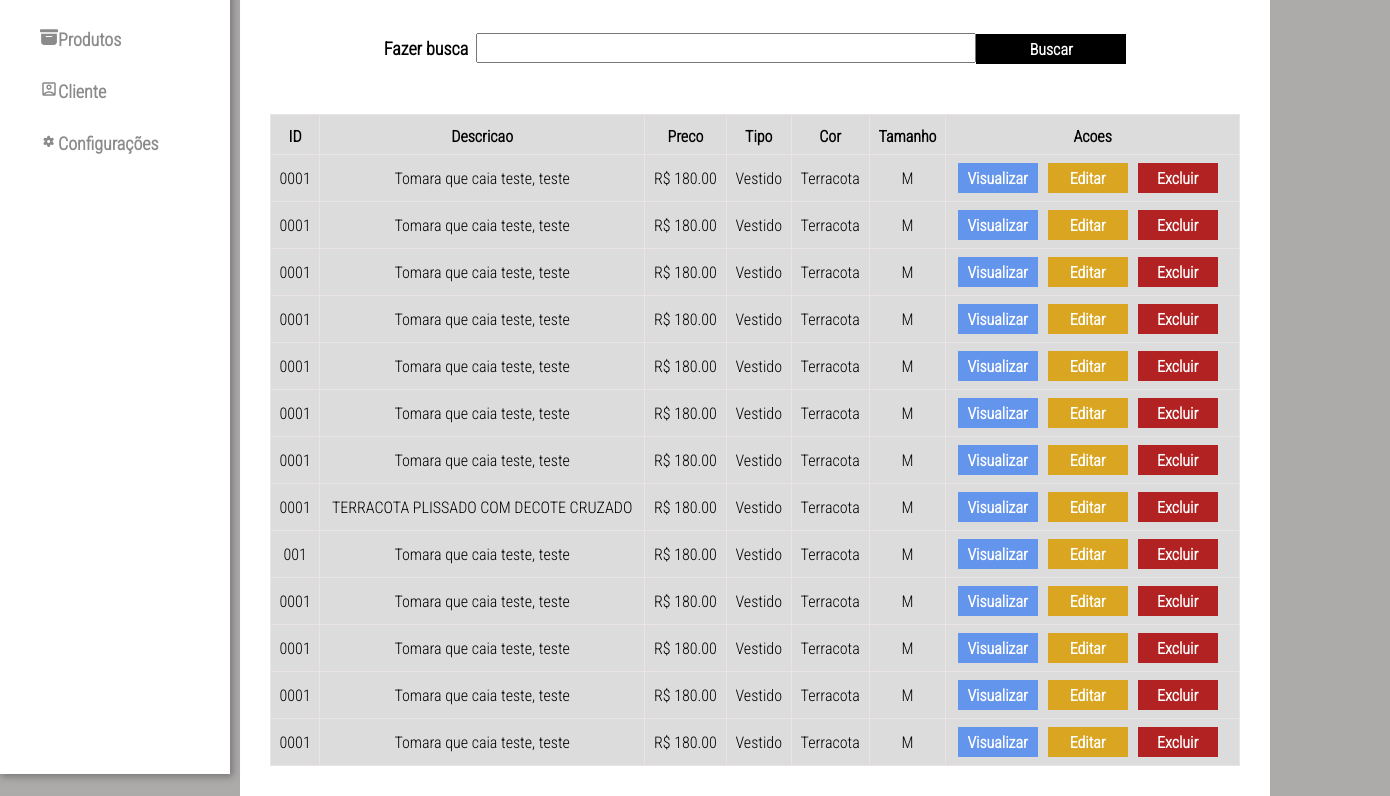
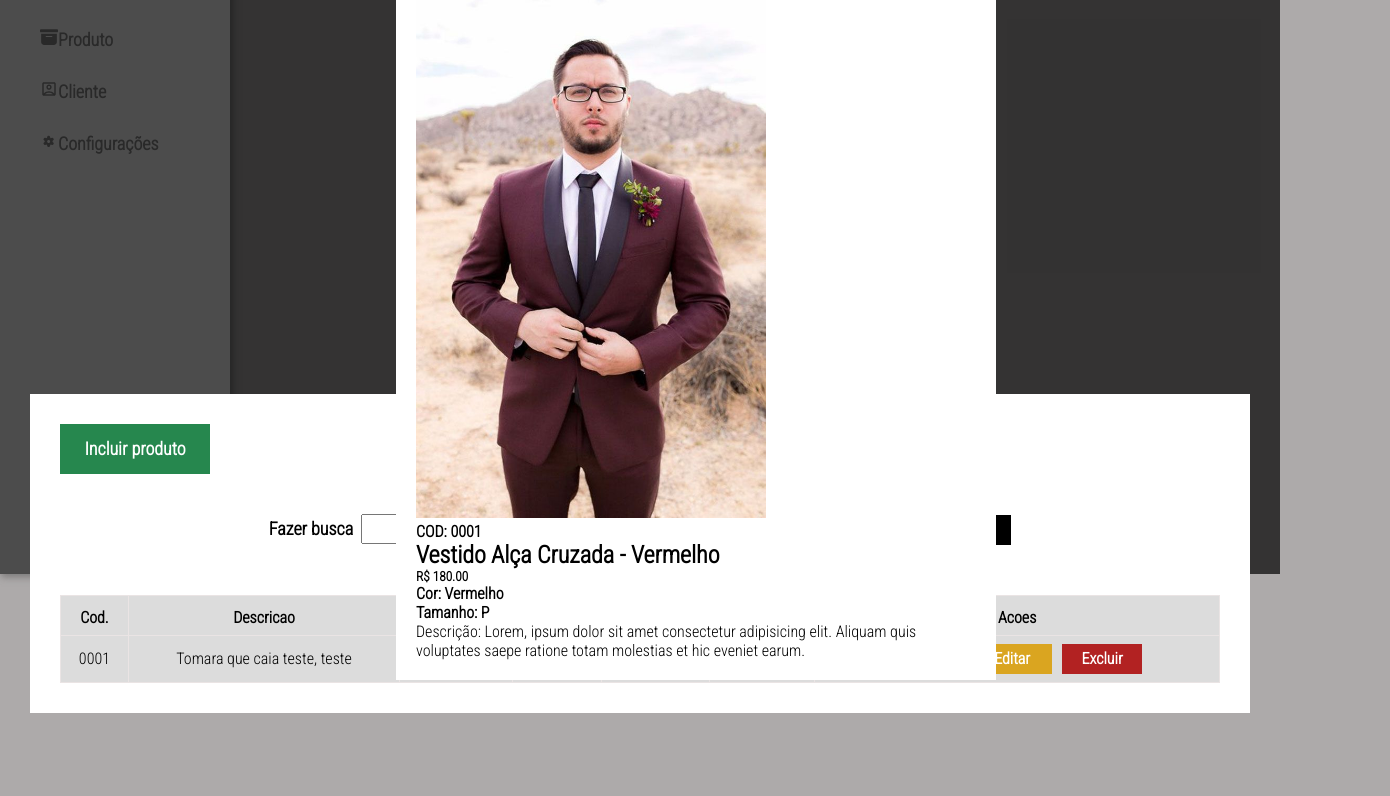
Before and after one commit to julio-r-ai/top-fashion, a React (Vite) app: page /product in a window 1280 px wide. Shown: the part 226-1022 px from the top of the page, 1390 px wide, since content can reach past the window. After the commit the page ends 800 px from the top, so only its background shows below. Built offline with nearby package versions, Linux system fonts and the light colour scheme.

Commit message:
Iniciando visualização de produto

```diff
--- a/src/App.css
+++ b/src/App.css
@@ -38,7 +38,7 @@ body{
   width: 230px;
   background-color: rgb(255, 255, 255);
   padding: 150px 50px 50px 40px;
-  height: 1000px;
+  height: 100%;
   font-size: 18px;
   font-weight: bold;
   box-shadow: 2px 2px 7px 1px rgba(103, 102, 102, 0.718);
@@ -179,6 +179,11 @@ body{
   padding: 20px 20px 20px 20px;
   margin-top: 10%;
   margin-left: 35%;
+  position: relative;
+  top: 50%;
+  left: 50%;
+  margin-left: -20%;
+  margin-top: -20%;
 }
 
 .registerInterno input{
@@ -196,6 +201,11 @@ body{
 
 .closed{
   font-size: 45px;
+}
+.closed:hover{
+  box-shadow: 2px 2px 7px 1px rgba(103, 102, 102, 0.718);
+  font-size: 46px;
+  color: #B22222;
 }
 
 label{
@@ -328,3 +338,33 @@ th{
   margin-right: 10px;
   background-color: #B22222;
 }
+
+.vewProduct1{
+  margin-top: 40px;
+  background-color: rgb(255, 255, 255);
+  padding: 30px;
+  position: fixed;
+  top: 47px;
+  bottom: 0;
+  right: 0;
+  background-color: rgb(0, 0, 0, 0.7);
+  z-index: 1000;
+  width: 100%;
+}
+
+.viewProduct2{
+  width: 600px;
+  background-color: rgb(255, 255, 255);
+  padding: 20px 20px 20px 20px;
+  margin-top: 10%;
+  margin-left: 35%;
+  position: relative;
+  top: 50%;
+  left: 50%;
+  margin-left: -20%;
+  margin-top: -20%;
+}
+
+.viewProduct2 img{
+  width: 350px;
+}
--- a/src/components/Header.jsx
+++ b/src/components/Header.jsx
@@ -1,4 +1,3 @@
-import '../index.css'
 import { VscAccount } from 'react-icons/vsc'
 
 const Header = () => {
--- a/src/components/Sidebar.jsx
+++ b/src/components/Sidebar.jsx
@@ -1,4 +1,3 @@
-import "../index.css"
 import { ImHome3 } from 'react-icons/im';
 import {  MdOutlineAccountBox, MdCalendarToday } from 'react-icons/md'
 import { TiCog } from 'react-icons/ti'
@@ -10,8 +9,8 @@ const sidebar = () => {
         <div className='sidebar'>
             <ul>
                 <li><Link className="links" to="/"><ImHome3/>Home</Link></li>
-                <li><Link className="links"  to="/rents"><MdCalendarToday/>Alugueis</Link></li>
-                <li><Link className="links"  to="/product"><BsFillArchiveFill/>Produtos</Link></li>
+                <li><Link className="links"  to="/rents"><MdCalendarToday/>Alugar</Link></li>
+                <li><Link className="links"  to="/product"><BsFillArchiveFill/>Produto</Link></li>
                 <li><Link className="links"  to="/client"><MdOutlineAccountBox/>Cliente</Link></li>
                 <li><Link className="links"  to="/configuration"><TiCog/>Configurações</Link></li>
             </ul>
--- a/src/main.jsx
+++ b/src/main.jsx
@@ -1,7 +1,6 @@
 import React from 'react'
 import ReactDOM from 'react-dom/client'
 import App from './App.jsx'
-import './index.css'
 
 import {createBrowserRouter, RouterProvider } from "react-router-dom";
 
--- a/src/routes/Product.jsx
+++ b/src/routes/Product.jsx
@@ -1,7 +1,9 @@
 import React, { useState } from "react";
 import '../App.css'
 import { motion } from "framer-motion";
-import Modal from "../components/formIncludProduct"
+import ModalIncludPRoduct from "../components/formIncludProduct"
+
+import image5 from '../images/img3.jpg'
 
 
 const Product = () => {
@@ -13,7 +15,24 @@ const Product = () => {
                 <h1>Produtos</h1>
             </motion.div>
 
-        <Modal isOpen={openModal} setModalOpen={() => {setOpenModal(!openModal)}}/>
+            <ModalIncludPRoduct isOpen={openModal} setModalOpen={() => {setOpenModal(!openModal)}}/>
+
+            <div className="vewProduct1">
+                <div className="viewProduct2">
+                    <div>
+                        <img src={ image5 } alt="imagem" />
+                    </div>
+                    <div>
+                        <div><h4>COD: 0001</h4></div>
+                        <div><h2>Vestido Alça Cruzada - Vermelho</h2></div>
+                        <div><h5>R$ 180.00</h5></div>
+                        <div><h4>Cor: Vermelho</h4></div>
+                        <div><h4>Tamanho: P</h4></div>
+                        <div></div>
+                        <div><p>Descrição: Lorem, ipsum dolor sit amet consectetur adipisicing elit. Aliquam quis voluptates saepe ratione totam molestias et hic eveniet earum.</p>
+                    </div>
+                </div>
+            </div>
 
             <motion.div className="search">
                 <div className="buttonProduto">
@@ -47,7 +66,7 @@ const Product = () => {
                 <table>
                 <thead>
                         <tr>
-                         <th>ID</th>
+                            <th>Cod.</th>
                             <th>Descricao</th>
                             <th>Preco</th>
                             <th>Tipo</th>
@@ -70,168 +89,11 @@ const Product = () => {
                                 <button className="buttonDelete">Excluir</button>
                             </td>
                         </tr>
-                    <tr>
-                        <td>0001</td>
-                        <td>Tomara que caia teste, teste</td>
-                        <td>R$ 180.00</td>
-                        <td>Vestido</td>
-                        <td>Terracota</td>
-                        <td>M</td>
-                        <td>
-                              <button className="buttonView">Visualizar</button>
-                              <button className="buttonEdit">Editar</button>
-                              <button className="buttonDelete">Excluir</button>
-                        </td>
-                    </tr>
-                    <tr>
-                        <td>0001</td>
-                        <td>Tomara que caia teste, teste</td>
-                        <td>R$ 180.00</td>
-                        <td>Vestido</td>
-                        <td>Terracota</td>
-                        <td>M</td>
-                        <td>
-                              <button className="buttonView">Visualizar</button>
-                              <button className="buttonEdit">Editar</button>
-                              <button className="buttonDelete">Excluir</button>
-                        </td>
-                    </tr>
-                    <tr>
-                        <td>0001</td>
-                        <td>Tomara que caia teste, teste</td>
-                        <td>R$ 180.00</td>
-                        <td>Vestido</td>
-                        <td>Terracota</td>
-                        <td>M</td>
-                        <td>
-                              <button className="buttonView">Visualizar</button>
-                              <button className="buttonEdit">Editar</button>
-                              <button className="buttonDelete">Excluir</button>
-                        </td>
-                    </tr>
-                    <tr>
-                        <td>0001</td>
-                        <td>Tomara que caia teste, teste</td>
-                        <td>R$ 180.00</td>
-                        <td>Vestido</td>
-                        <td>Terracota</td>
-                        <td>M</td>
-                        <td>
-                              <button className="buttonView">Visualizar</button>
-                              <button className="buttonEdit">Editar</button>
-                              <button className="buttonDelete">Excluir</button>
-                        </td>
-                    </tr>
-                    <tr>
-                        <td>0001</td>
-                        <td>Tomara que caia teste, teste</td>
-                        <td>R$ 180.00</td>
-                        <td>Vestido</td>
-                        <td>Terracota</td>
-                        <td>M</td>
-                        <td>
-                              <button className="buttonView">Visualizar</button>
-                              <button className="buttonEdit">Editar</button>
-                              <button className="buttonDelete">Excluir</button>
-                        </td>
-                    </tr>
-                    <tr>
-                        <td>0001</td>
-                        <td>Tomara que caia teste, teste</td>
-                        <td>R$ 180.00</td>
-                        <td>Vestido</td>
-                        <td>Terracota</td>
-                        <td>M</td>
-                        <td>
-                              <button className="buttonView">Visualizar</button>
-                              <button className="buttonEdit">Editar</button>
-                              <button className="buttonDelete">Excluir</button>
-                        </td>
-                    </tr>
-                    <tr>
-                        <td>0001</td>
-                        <td>TERRACOTA PLISSADO COM DECOTE CRUZADO</td>
-                        <td>R$ 180.00</td>
-                        <td>Vestido</td>
-                        <td>Terracota</td>
-                        <td>M</td>
-                        <td>
-                              <button className="buttonView">Visualizar</button>
-                              <button className="buttonEdit">Editar</button>
-                              <button className="buttonDelete">Excluir</button>
-                        </td>
-                    </tr>
-                    <tr>
-                        <td>001</td>
-                        <td>Tomara que caia teste, teste</td>
-                        <td>R$ 180.00</td>
-                        <td>Vestido</td>
-                        <td>Terracota</td>
-                        <td>M</td>
-                        <td>
-                              <button className="buttonView">Visualizar</button>
-                              <button className="buttonEdit">Editar</button>
-                              <button className="buttonDelete">Excluir</button>
-                        </td>
-                    </tr>
-                    <tr>
-                        <td>0001</td>
-                        <td>Tomara que caia teste, teste</td>
-                        <td>R$ 180.00</td>
-                        <td>Vestido</td>
-                        <td>Terracota</td>
-                        <td>M</td>
-                        <td>
-                              <button className="buttonView">Visualizar</button>
-                              <button className="buttonEdit">Editar</button>
-                              <button className="buttonDelete">Excluir</button>
-                        </td>
-                    </tr>
-                    <tr>
-                        <td>0001</td>
-                        <td>Tomara que caia teste, teste</td>
-                        <td>R$ 180.00</td>
-                        <td>Vestido</td>
-                        <td>Terracota</td>
-                        <td>M</td>
-                        <td>
-                              <button className="buttonView">Visualizar</button>
-                              <button className="buttonEdit">Editar</button>
-                              <button className="buttonDelete">Excluir</button>
-                        </td>
-                    </tr>
-                    <tr>
-                        <td>0001</td>
-                        <td>Tomara que caia teste, teste</td>
-                        <td>R$ 180.00</td>
-                        <td>Vestido</td>
-                        <td>Terracota</td>
-                        <td>M</td>
-                        <td>
-                              <button className="buttonView">Visualizar</button>
-                              <button className="buttonEdit">Editar</button>
-                              <button className="buttonDelete">Excluir</button>
-                        </td>
-                    </tr>
-                    <tr>
-                        <td>0001</td>
-                        <td>Tomara que caia teste, teste</td>
-                        <td>R$ 180.00</td>
-                        <td>Vestido</td>
-                        <td>Terracota</td>
-                        <td>M</td>
-                        <td>
-                              <button className="buttonView">Visualizar</button>
-                              <button className="buttonEdit">Editar</button>
-                              <button className="buttonDelete">Excluir</button>
-                        </td>
-                    </tr>
                 </tbody>
                 </table>
-
-
             </motion.div>
             <formInclud/>
+        </div>
     </div>
    )
 }
```
Also changed, not shown: src/index.css (deleted, +0 -70 lines). Lines whose indentation alone changed are shown as unchanged.
